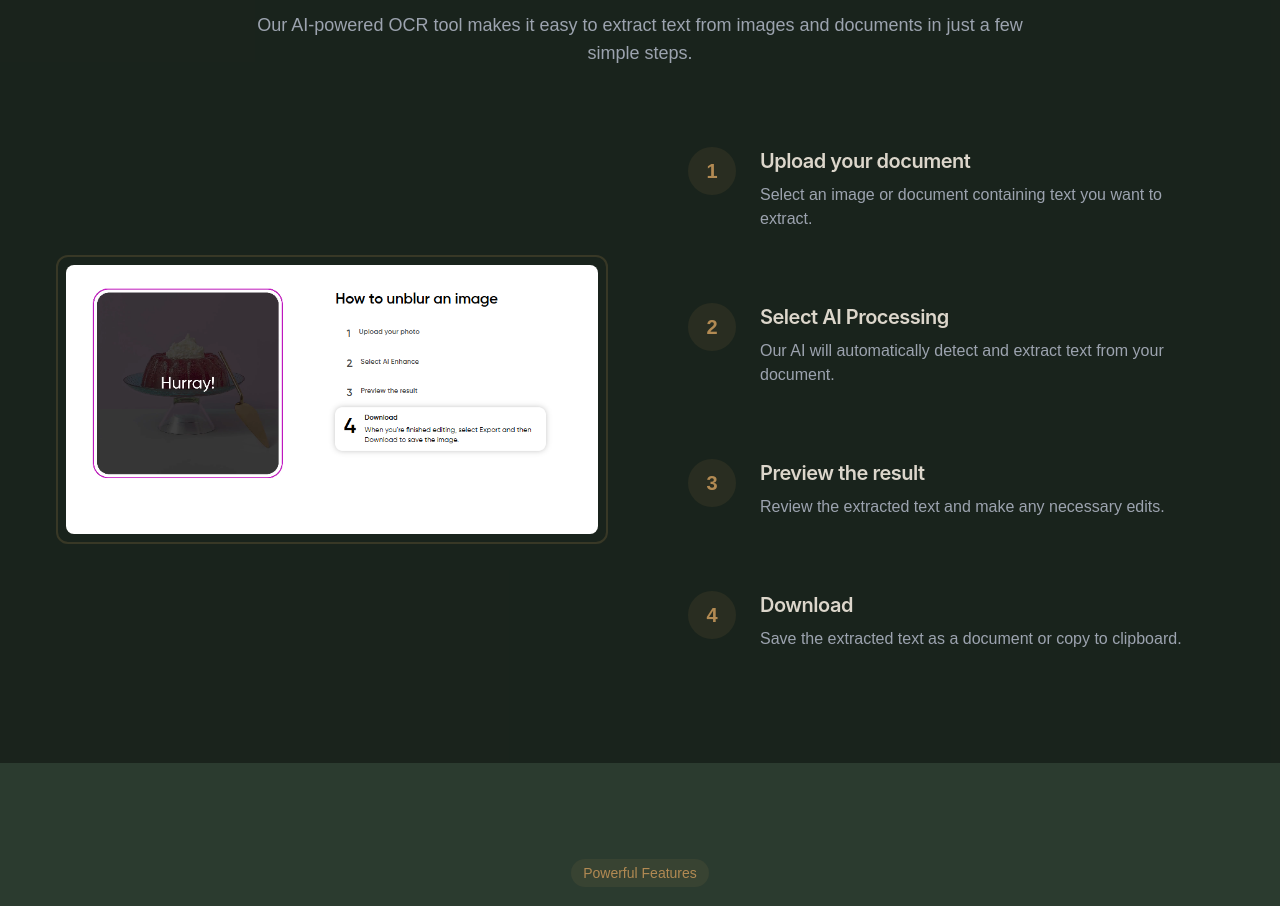
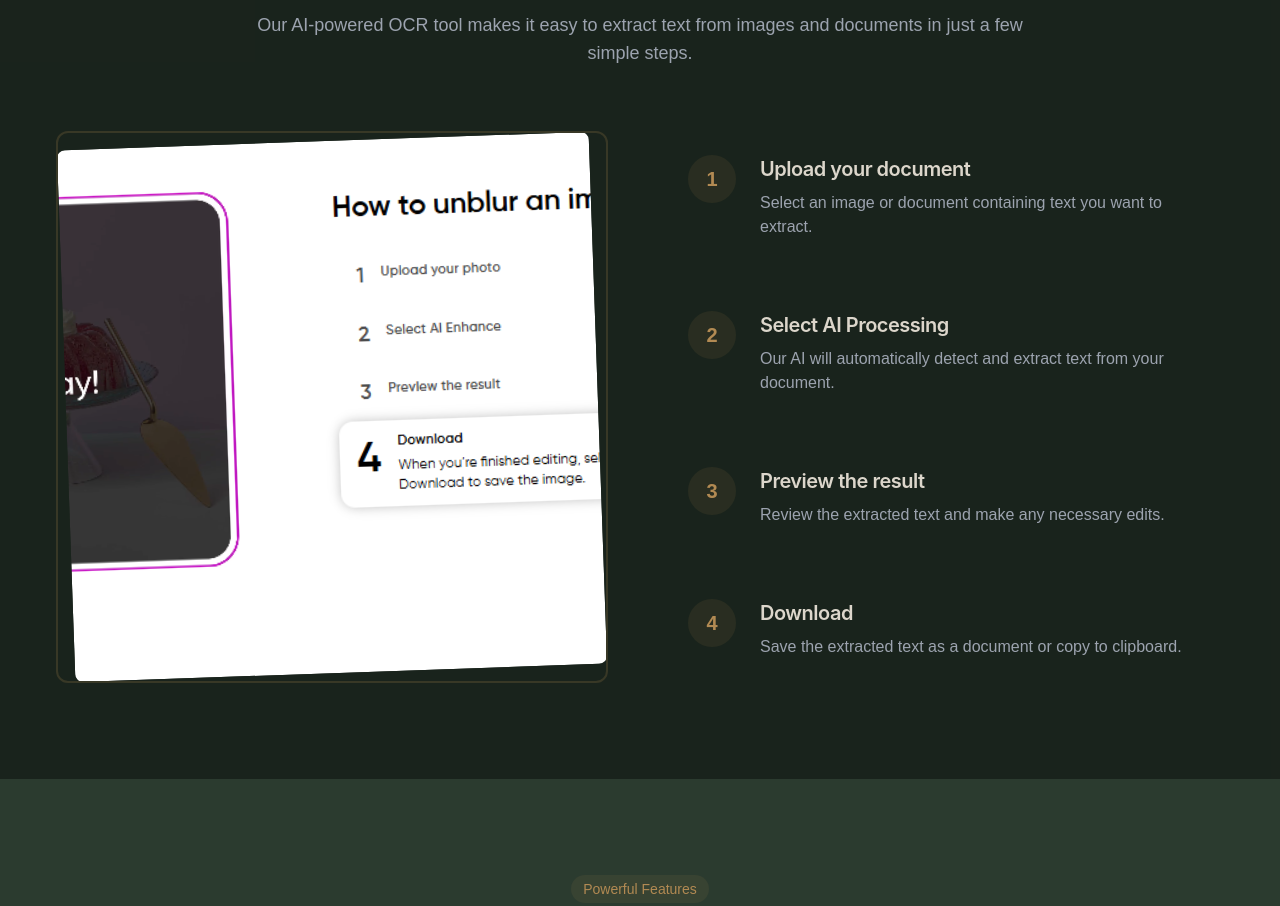
Before and after one commit to Poonam013/ocr-simply-dash, a React (Vite) app: page / in a window 1280 px wide. Shown: the part 1920-2826 px from the top of the page. Built offline with nearby package versions, Linux system fonts and the light colour scheme; a web font is replaced by a local one.

Commit message:
Animate how-to section image
The image in the "How to extract text from images" section is now square and animated.

```diff
--- a/src/components/HowToSection.tsx
+++ b/src/components/HowToSection.tsx
@@ -1,5 +1,6 @@
 
 import React from 'react';
+import { motion } from 'framer-motion';
 
 type HowToSectionProps = {
   addToRefs: (el: HTMLElement | null, index: number) => void;
@@ -24,13 +25,28 @@ const HowToSection: React.FC<HowToSectionProps> = ({ addToRefs }) => {
         </div>
 
         <div className="grid md:grid-cols-2 gap-16 items-center">
-          <div className="rounded-xl overflow-hidden border-2 border-primary/20 p-2 transition-transform duration-300 hover:scale-105">
-            <img
+          <motion.div
+            className="rounded-xl overflow-hidden border-2 border-primary/20 p-2 aspect-square"
+            initial={{ opacity: 0, scale: 0.95 }}
+            whileInView={{ opacity: 1, scale: 1 }}
+            transition={{
+              duration: 0.5,
+              ease: "easeOut"
+            }}
+            whileHover={{
+              scale: 1.03,
+              boxShadow: "0 0 25px rgba(0, 0, 0, 0.2)"
+            }}
+          >
+            <motion.img
               src="/lovable-uploads/82b29139-f988-4210-abd5-bedf1ede28d8.png"
               alt="Text extraction steps"
-              className="w-full h-auto rounded-lg"
+              className="w-full h-full object-cover rounded-lg"
+              initial={{ rotate: -2 }}
+              whileHover={{ rotate: 0 }}
+              transition={{ duration: 0.3 }}
             />
-          </div>
+          </motion.div>
 
           <div className="space-y-10">
             {[
@@ -54,16 +70,26 @@ const HowToSection: React.FC<HowToSectionProps> = ({ addToRefs }) => {
                 title: "Download",
                 description: "Save the extracted text as a document or copy to clipboard."
               }
-            ].map((step) => (
-              <div key={step.number} className="flex gap-6 transition-transform duration-300 hover:scale-105 hover:bg-primary/5 p-4 rounded-lg">
-                <div className="flex-shrink-0 w-12 h-12 rounded-full bg-primary/10 flex items-center justify-center text-xl font-bold text-primary">
+            ].map((step, index) => (
+              <motion.div
+                key={step.number}
+                className="flex gap-6 p-4 rounded-lg"
+                initial={{ opacity: 0, x: -20 }}
+                whileInView={{ opacity: 1, x: 0 }}
+                transition={{ duration: 0.3, delay: index * 0.1 }}
+                whileHover={{
+                  scale: 1.03,
+                  backgroundColor: "rgba(var(--primary), 0.05)"
+                }}
+              >
+                <div className="flex-shrink-0 w-12 h-12 rounded-full bg-primary/10 flex items-center justify-center text-xl font-semibold text-primary">
                   {step.number}
                 </div>
                 <div>
                   <h3 className="text-xl font-semibold mb-2">{step.title}</h3>
                   <p className="text-gray-400">{step.description}</p>
                 </div>
-              </div>
+              </motion.div>
             ))}
           </div>
         </div>
```
